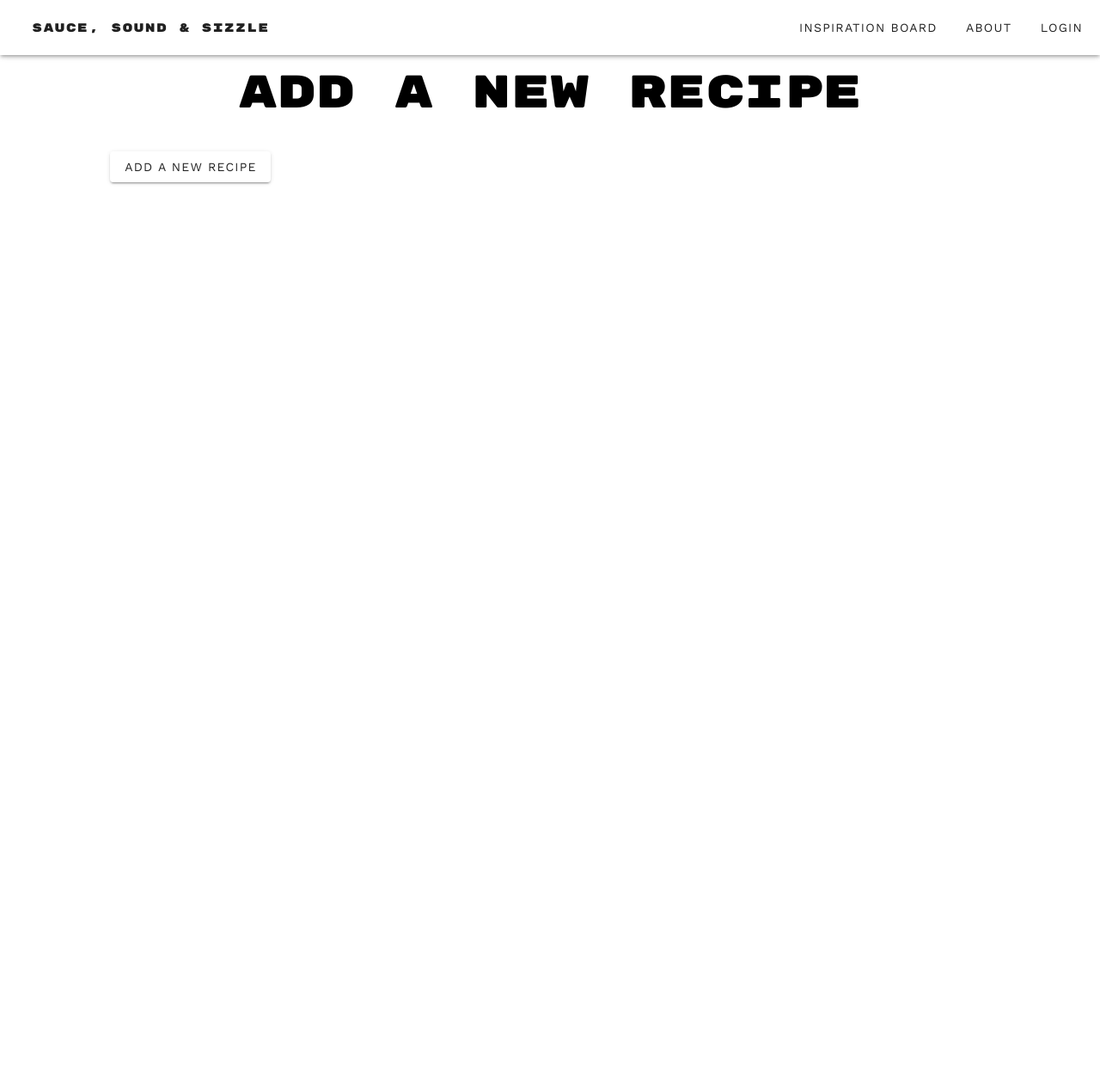
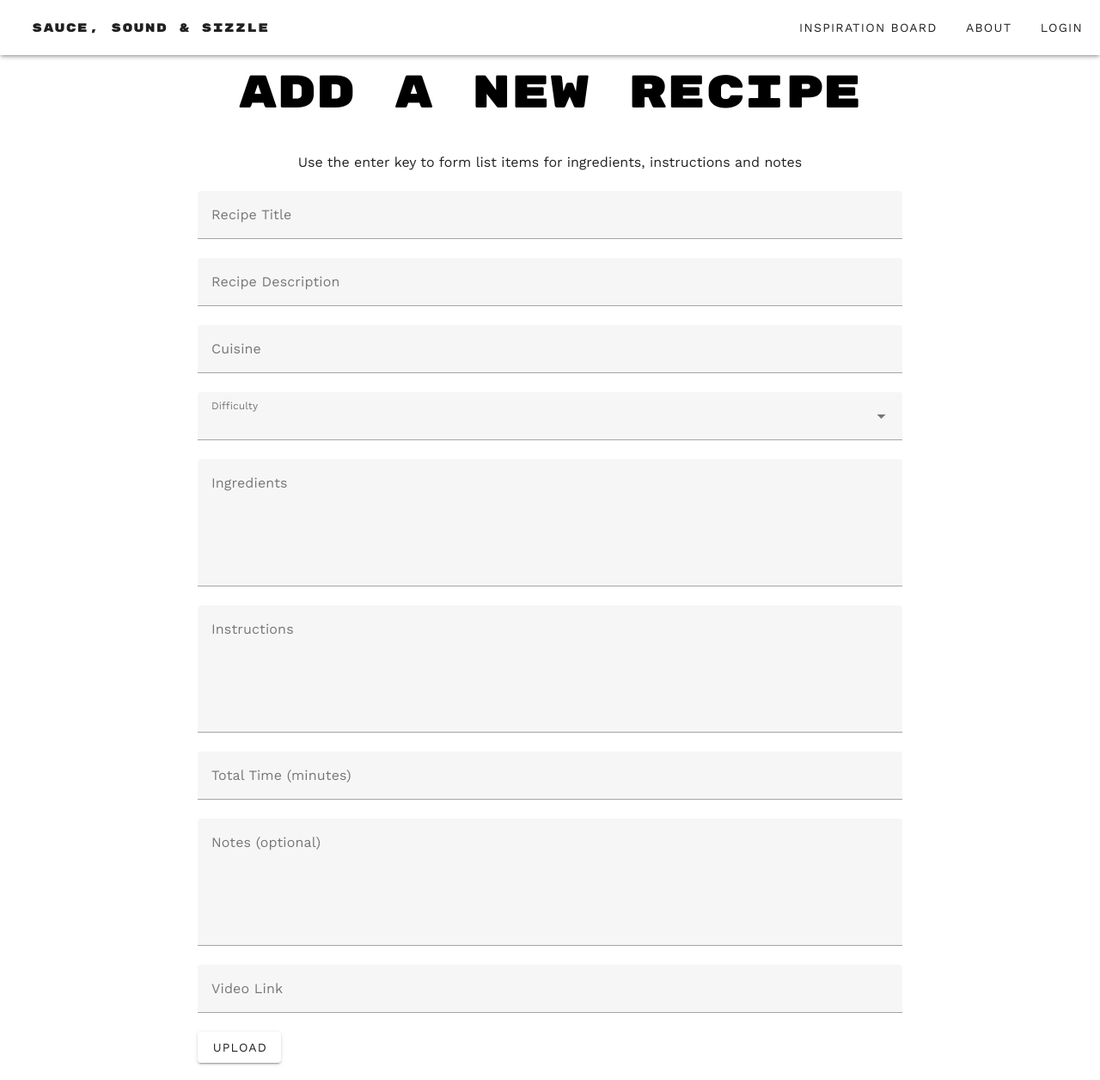
Before and after one commit to harrisonmchow/recipe_share, a Vue app in the folder vue-frontend/: page /recipes/new in a window 1280 px wide. Shown: the whole page at 86% size. Before the commit the page ends 800 px from the top, so only its background shows below. Built offline with nearby package versions, Linux system fonts and the light colour scheme.

Commit message:
form to add new recipes to database

```diff
--- a/vue-frontend/src/components/NewRecipePage.vue
+++ b/vue-frontend/src/components/NewRecipePage.vue
@@ -1,5 +1,6 @@
 <script setup>
 import axios from 'axios';
+import globalMixin from '../globalMixin.js';
 </script>
 
 <template>
@@ -7,50 +8,101 @@ import axios from 'axios';
     <div class="recipes-header header-font">
       Add a new recipe
     </div>
-    <v-btn @click="uploadToDatabase()">
-      Add a new recipe
-    </v-btn>
+    <div class="info-text">
+      Use the enter key to form list items for ingredients, instructions and notes
+    </div>
+    <div class="form-container">
+      <v-text-field v-model="recipe.title" label="Recipe Title" required></v-text-field>
+      <v-text-field v-model="recipe.description" label="Recipe Description" required maxlength="50"></v-text-field>
+      <v-text-field v-model="recipe.cuisine" label="Cuisine" required></v-text-field>
+      <v-select v-model="recipe.difficulty" :items="['Easy', 'Intermediate', 'Hard']" label="Difficulty" required></v-select>
+      <v-textarea v-model="recipe.ingredients" label="Ingredients" required></v-textarea>
+      <v-textarea v-model="recipe.instructions" label="Instructions" required></v-textarea>
+      <v-text-field v-model="recipe.time" label="Total Time (minutes)" type="number" required></v-text-field>
+      <v-textarea v-model="recipe.notes" label="Notes (optional)"></v-textarea>
+      <v-text-field v-model="recipe.link" label="Video Link" required></v-text-field>
+      <v-btn @click="uploadToDatabase()" color="">upload</v-btn>
+    </div>
   </div>
 </template>
 
 <script>
 export default {
   name: 'NewRecipePage',
+  mixins: [globalMixin],
   data() {
     return {
-      title: '',
-      difficulty: '',
-      cuisine: '',
-      description: '',
-      instructions: [],
-      ingredients: [],
-      tags: [],
-      photos: []
+      recipe: {
+        // title: '123',
+        // difficulty: '123',
+        // cuisine: 'Easy',
+        // description: '123',
+        // instructions: '123\n456\n123\n',
+        // ingredients: '1234\n123',
+        // link: '123',
+        // notes: '',
+        // time: 1234
+        title: '',
+        difficulty: '',
+        cuisine: '',
+        description: '',
+        instructions: '',
+        ingredients: '',
+        link: '',
+        notes: '',
+        time: null
+      },
     };
   },
   methods: {
     async uploadToDatabase() {
       const db_host = import.meta.env.VITE_DB_HOST;
       try {
+        // Get the value of the "sss_token" cookie
+        const sssToken = this.getCookie('sss_token');
+        if (!sssToken) {
+          this.redirect('/login');
+          return;
+        }
+
+        for (let key in this.recipe) {
+          // Check if the value corresponding to the key is an empty string
+          if (key !== 'notes' && this.recipe[key] === '') {
+            this.$root.snackbar.display(false, `${key.charAt(0).toUpperCase() + key.slice(1)} cannot be empty`);
+            return;
+          }
+        }
+
+        if (this.recipe.time === null || parseInt(this.recipe.time) <= 0) {
+          this.$root.snackbar.display(false, 'Invalid time');
+          return;
+        }
+
+        const ingredientsArray = this.recipe.ingredients.split('\n').filter(item => item !== '');
+        const instructionsArray = this.recipe.instructions.split('\n').filter(item => item !== '');
+        const notesArray = this.recipe.notes.split('\n').filter(item => item !== '');
+
         const response = await axios.post(
-          `${db_host}/login`,
+          `${db_host}/recipe`,
           {
-            title: this.title,
-            difficulty: this.difficulty,
-            cuisine: this.cuisine,
-            description: this.description,
-            instructions: this.instructions,
-            ingredients: this.ingredients,
-            tags: this.tags,
-            photos: this.photos,
+            title: this.recipe.title,
+            difficulty: this.recipe.difficulty,
+            cuisine: this.recipe.cuisine,
+            description: this.recipe.description,
+            instructions: instructionsArray,
+            ingredients: ingredientsArray,
+            notes: notesArray,
+            link: this.recipe.link,
+            time: this.recipe.time
           },
           {
             headers: {
               "Content-type": "application/json",
+              "Authorization": `Bearer ${sssToken}`
             }
           }
         );
-        if (response.statusText === "OK") {
+        if (response.status === 201) {
           this.$root.snackbar.display(true, 'Recipe successfully uploaded');
           this.redirect('/recipes');
         } else {
@@ -60,7 +112,18 @@ export default {
         console.log(err); // Handle any errors
         this.$root.snackbar.display(false, 'Recipe failed to upload');
       }
-    }
+    },
   }
 }
 </script>
+
+<style>
+.form-container {
+  padding: 20px 10%;
+}
+
+.info-text {
+  font-size: 12pt;
+  text-align: center;
+}
+</style>
--- a/vue-frontend/src/components/RecipesPage.vue
+++ b/vue-frontend/src/components/RecipesPage.vue
@@ -21,9 +21,7 @@
       Recipes
     </div>
     <div class="subtext">
-      Coming from recipe books, Tiktok, or simply improvisations, here are some of our favourite recipes we've cooked up for ourselves. Browse by cuisine, difficulty, or simply by our favourites.
-      <br/>
-      Enjoy!
+      Coming from recipe books, Tiktok, or simply improvisations, here are some of our favourite recipes we've cooked up for ourselves. Browse by cuisine, difficulty, or simply by our favourites. Enjoy!
     </div>
     <v-container class="recipe-card-container">
       <v-row align="center" justify="start">
--- a/vue-frontend/src/components/TopHeader.vue
+++ b/vue-frontend/src/components/TopHeader.vue
@@ -42,6 +42,7 @@ export default {
   mounted() {
     // Listen for window resize events
     window.addEventListener('resize', this.handleResize);
+    this.checkForToken();
     cookieStore.addEventListener("change", this.checkForToken);
   },
   beforeUnmount() {
```
Also changed, not shown: 1 other file (tests, documents, lock files or other folders).
